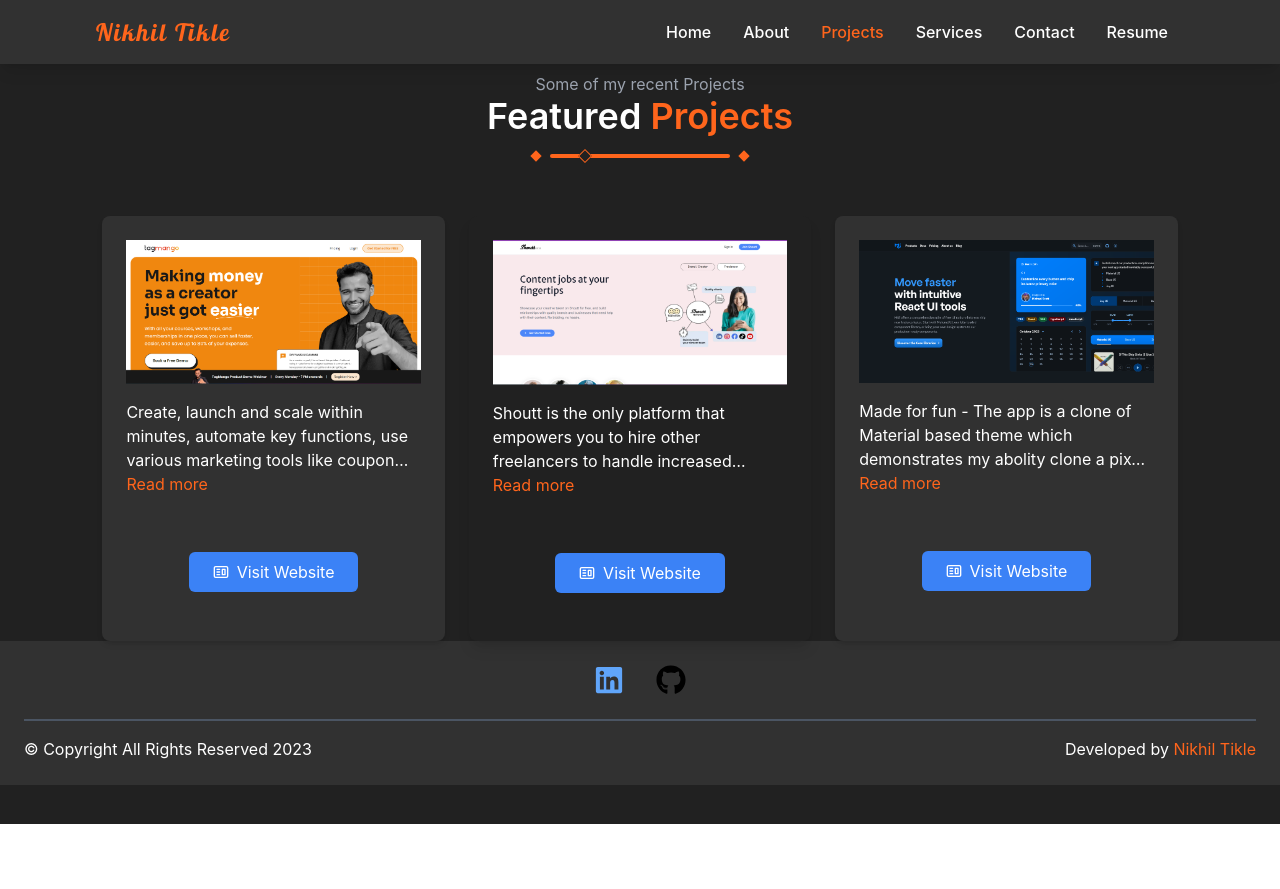
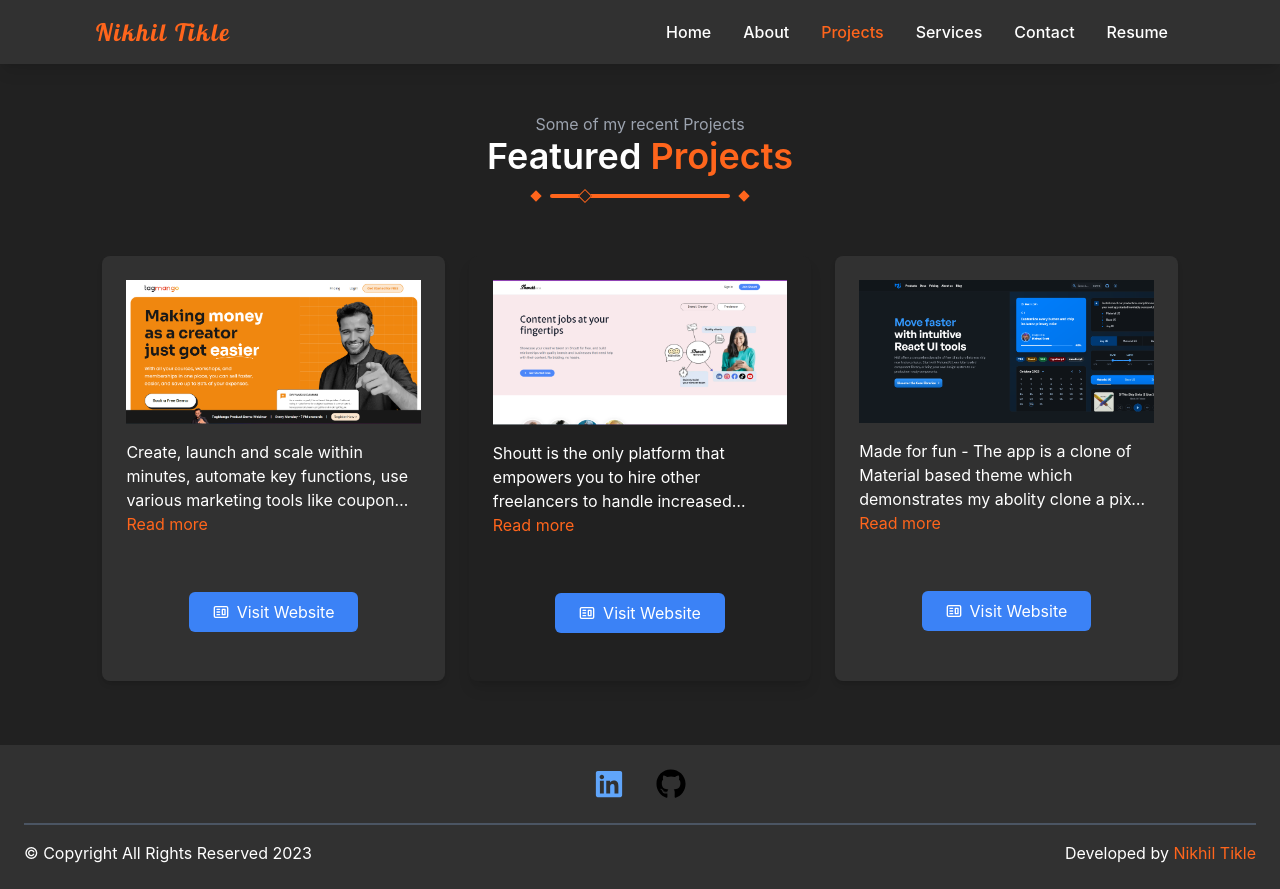
Before and after one commit to nikhiltikle/Portfolio, a React (Create React App) app: page /project in a window 1280 px wide. Before the commit the page ends 824 px from the top, so only its background shows below. Built offline with nearby package versions, Linux system fonts and the light colour scheme.

Commit message:
footer aligned in project section

```diff
--- a/src/pages/Project/index.js
+++ b/src/pages/Project/index.js
@@ -27,7 +27,7 @@ const Project = () => {
   }, [inView, animation, location]);
 
   return (
-    <div className="-mt-4 md:mt-6 parent"
+    <div className="my-16 parent"
     >
       <motion.div
         className="mb-12"
```
